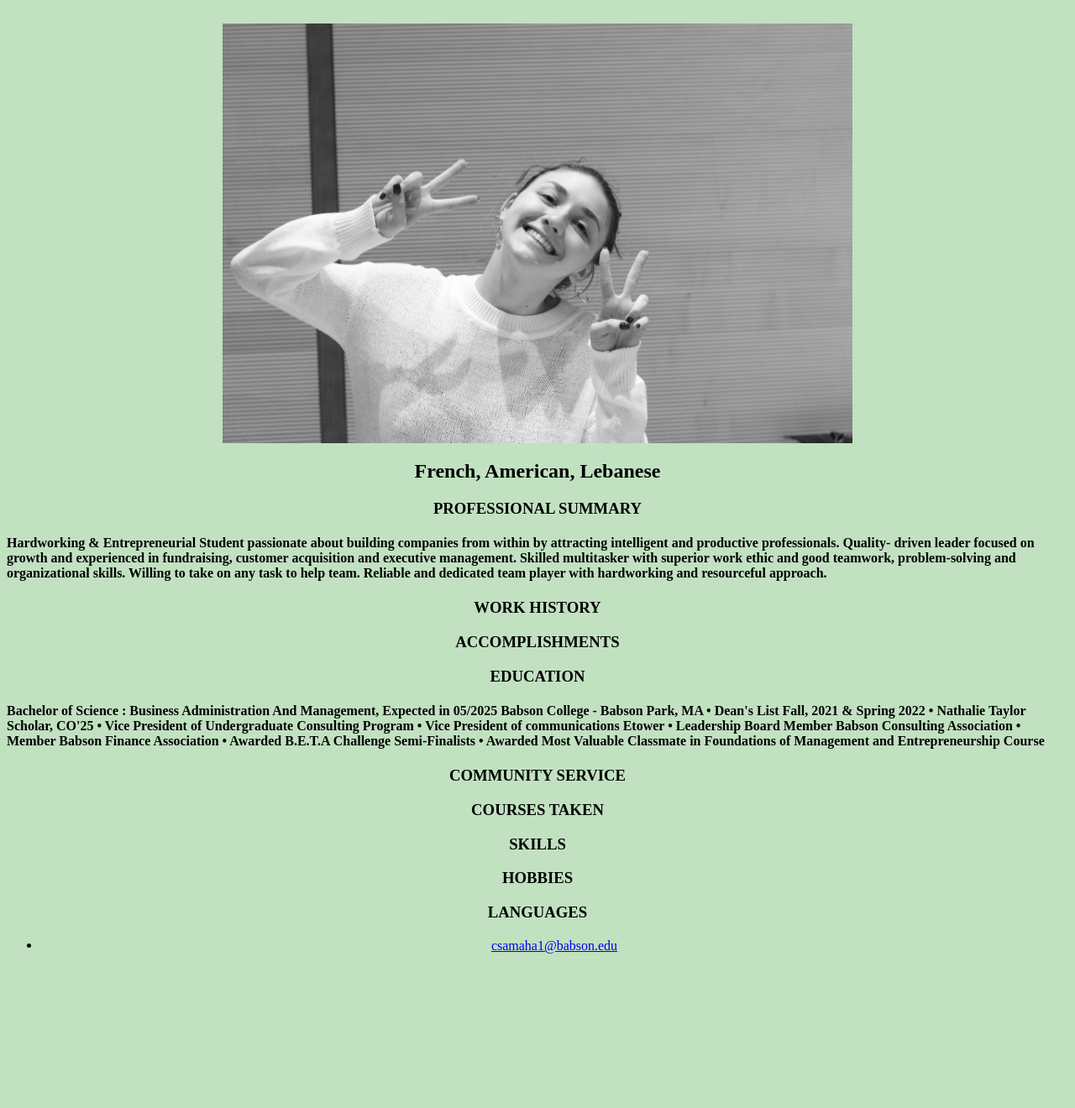
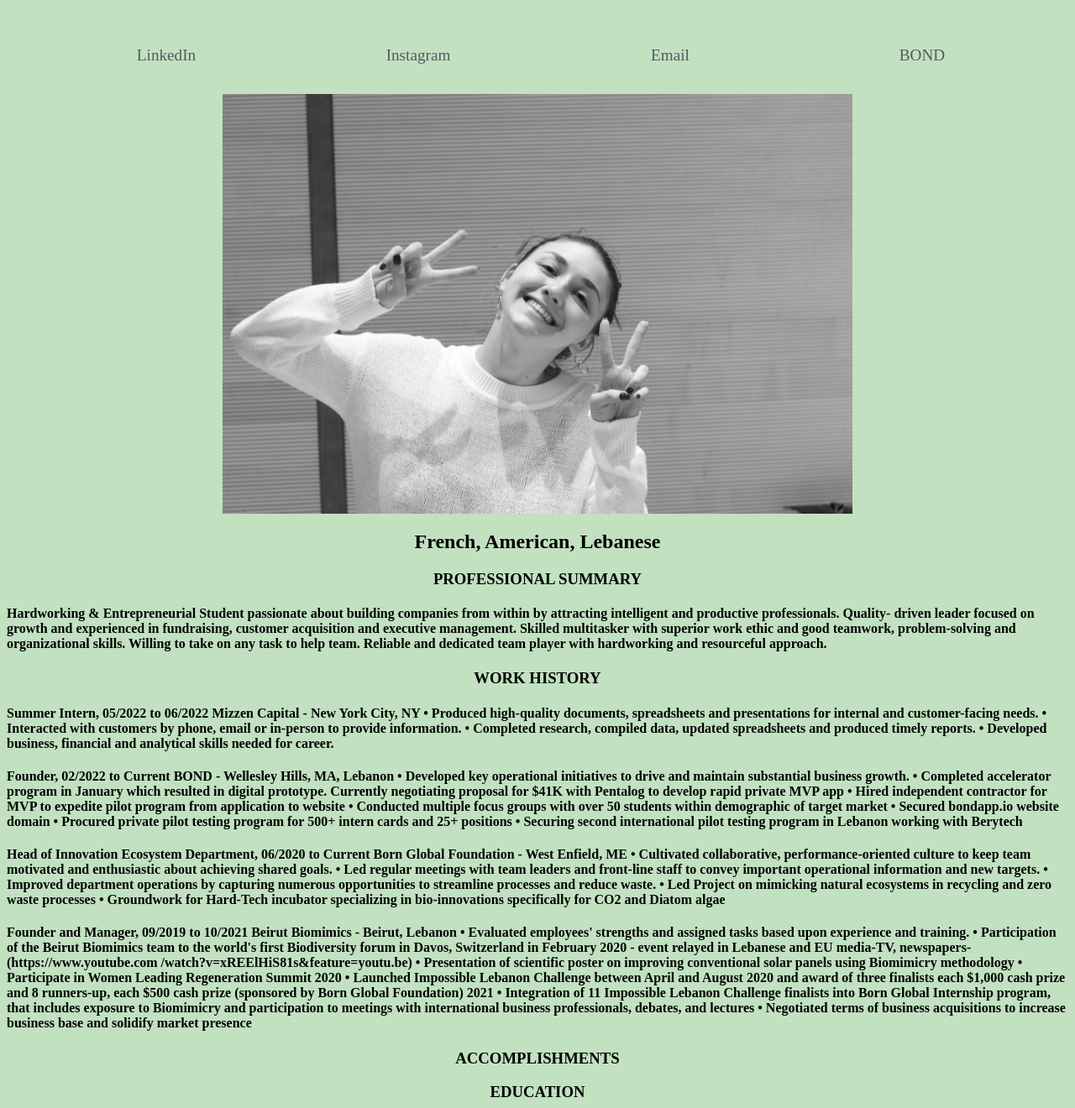
Before and after one commit to chloesamaha/chloesamaha.github.io, a plain HTML site: page resume.html in a window 1280 px wide. Shown: the part 269-1589 px from the top of the page at 84% size. Before the commit the page ends 1462 px from the top, so only its background shows below. Drawn offline with Linux system fonts and the light colour scheme.

Commit message:
Changes milestone 2

```diff
--- a/resume.html
+++ b/resume.html
@@ -9,6 +9,35 @@
       img {
         height: 500px;
       }
+
+      li{
+        display: table-cell;
+        width: 300px;
+        text-align: center;
+      }
+
+      .nav,a {
+        display: table-cell
+        width: 230px;
+        height: 60px;
+        text-align: center;
+        vertical-align: middle;
+      }
+
+      a{
+        text-decoration: none;
+        color: #565862;
+        font-size: 120%
+
+      }
+
+      li{
+        display: table-cell;
+        width: 300px;
+        text-align: center;
+      }
+
+
 
       .center {
         display: block;
@@ -47,6 +76,7 @@
 
     <link href="https://fonts.googleapis.com/css2?family=Open+Sans:ital,wght@0,300;0,500;1,300&display=swap" rel="stylesheet">
 
+
     <div id="main">
       <nav>
         <ul id="main">
@@ -73,13 +103,55 @@
 
     <title>"Chloe Samaha's Experience"</title>
     <h1> Chloe Samaha </h1>
+    <nav>
+      <ul id="nav-ul">
+        <li class="nav"><a href="https://www.linkedin.com/in/chloe-samaha-03a29a1ab/">LinkedIn</a></li>
+        <li class="nav"><a href="https://www.instagram.com/chloesamahaa/">Instagram</a></li>
+        <li class="nav"><a href="https://mail.google.com/mail/u/0/?fs=1&tf=cm&source=mailto&to=csamaha1@babson.edu">Email</a></li>
+        <li class="nav"><a href="https://bondapp.io/wp-content/endurance-page-cache/_index.html">BOND</a></li>
+      </ul>
+    </nav>
+
     <img src="funpicture.jpg" alt="dream big" class="center">
+
 
     <h2> French, American, Lebanese </h2>
 
     <h3> PROFESSIONAL SUMMARY </h3>
     <h4> Hardworking & Entrepreneurial Student passionate about building companies from within by attracting intelligent and productive professionals. Quality- driven leader focused on growth and experienced in fundraising, customer acquisition and executive management. Skilled multitasker with superior work ethic and good teamwork, problem-solving and organizational skills. Willing to take on any task to help team. Reliable and dedicated team player with hardworking and resourceful approach.</h4>
     <h3> WORK HISTORY </h3>
+    <h4> Summer Intern, 05/2022 to 06/2022
+Mizzen Capital - New York City, NY
+• Produced high-quality documents, spreadsheets and presentations for
+internal and customer-facing needs.
+• Interacted with customers by phone, email or in-person to provide information.
+• Completed research, compiled data, updated spreadsheets and produced timely reports.
+• Developed business, financial and analytical skills needed for career.</h4>
+    <h4> Founder, 02/2022 to Current
+BOND - Wellesley Hills, MA, Lebanon
+• Developed key operational initiatives to drive and maintain substantial business growth.
+• Completed accelerator program in January which resulted in digital prototype. Currently negotiating proposal for $41K with Pentalog to develop rapid private MVP app
+• Hired independent contractor for MVP to expedite pilot program from application to website
+• Conducted multiple focus groups with over 50 students within demographic of target market
+• Secured bondapp.io website domain
+• Procured private pilot testing program for 500+ intern cards and 25+ positions
+• Securing second international pilot testing program in Lebanon working with Berytech </h4>
+  <h4> Head of Innovation Ecosystem Department, 06/2020 to Current Born Global Foundation - West Enfield, ME
+• Cultivated collaborative, performance-oriented culture to keep team motivated and enthusiastic about achieving shared goals.
+• Led regular meetings with team leaders and front-line staff to convey important operational information and new targets.
+• Improved department operations by capturing numerous opportunities to streamline processes and reduce waste.
+• Led Project on mimicking natural ecosystems in recycling and zero waste processes
+• Groundwork for Hard-Tech incubator specializing in bio-innovations specifically for CO2 and Diatom algae </h4>
+  <h4>Founder and Manager, 09/2019 to 10/2021 Beirut Biomimics - Beirut, Lebanon
+• Evaluated employees' strengths and assigned tasks based upon experience and training.
+• Participation of the Beirut Biomimics team to the world's first Biodiversity forum in Davos, Switzerland in February 2020 - event relayed in Lebanese and EU media-TV, newspapers- (https://www.youtube.com /watch?v=xREElHiS81s&feature=youtu.be)
+• Presentation of scientific poster on improving conventional solar panels using Biomimicry methodology
+• Participate in Women Leading Regeneration Summit 2020
+• Launched Impossible Lebanon Challenge between April and August 2020 and award of three finalists each $1,000 cash prize and 8 runners-up, each $500 cash prize (sponsored by Born Global Foundation)
+2021
+• Integration of 11 Impossible Lebanon Challenge finalists into Born Global Internship program, that includes exposure to Biomimicry and participation to meetings with international business professionals, debates, and lectures
+• Negotiated terms of business acquisitions to increase business base and solidify market presence </h4>
+
 
     <h3> ACCOMPLISHMENTS </h3>
     <h3> EDUCATION </h3>
@@ -94,23 +166,27 @@
     • Awarded B.E.T.A Challenge Semi-Finalists
     • Awarded Most Valuable Classmate in Foundations of Management and Entrepreneurship Course </h4>
     <h3> COMMUNITY SERVICE </h3>
+    <h4> Girl Scouts Team Leader, 10/2012 to 10/2021 Association Des Guides Du Liban - Beirut, Lebanon
+• Organized annual charity events, bi-monthly camps and weekly meetings for group of 70 girls aged between 12 and 16 years
+• Mentored and guided girl scouts to foster proper completion of assigned duties in wilderness survival, teamwork, and leadership.
+• Conducted training and mentored team members to promote productivity, accuracy and commitment.
+• Established open and professional relationships with team members to achieve quick resolutions for various issues.</h4>
+    <h4>Donner Sans Compter:
+- Organized & Participated in Blood Drives all over Lebanon - Worked with Hospitals & Laboratories</h4>
+    <h4>Habitat For Humanity:
+- Managed Team of 10 Students
+- Helped Build & Fix homes for refugees & underprivileged communities in Lebanon. </h4>
     <h3> COURSES TAKEN </h3>
     <h3> SKILLS </h3>
+    <h4> • Presentation Making: Canva, PowerPoint & Prezi
+• Team Leadership & Project Management
+• Entrepreneurial and Innovative
+• Relationship and Team-Building
+• Business Planning
+• Financial Statements & Industry Research
+• Proficient in Pitchbook & Microsoft Dynamics </h4>
     <h3> HOBBIES </h3>
-    <h3> LANGUAGES </h3>
+    <h4>Music: Guitar, Piano, Ukulele, Drums, Solfège.</h4>
+    <h4>Sports: Skiing, Sailing, Skydiving, Tennis, Soccer. </h4>
 
-
-  </head>
-  <body>
-
-
-
-    <nav>
-      <ul id="nav-ul">
-        <li class="nav"><a href="https://mail.google.com/mail/u/0/?fs=1&tf=cm&source=mailto&to=csamaha1@babson.edu">csamaha1@babson.edu</a></li>
-      </ul>
-    </nav>
-
-
-  </body>
 </html>
```
Also changed, not shown: index.html (+15 -8 lines), specialinterest.html (+33 -0 lines).
